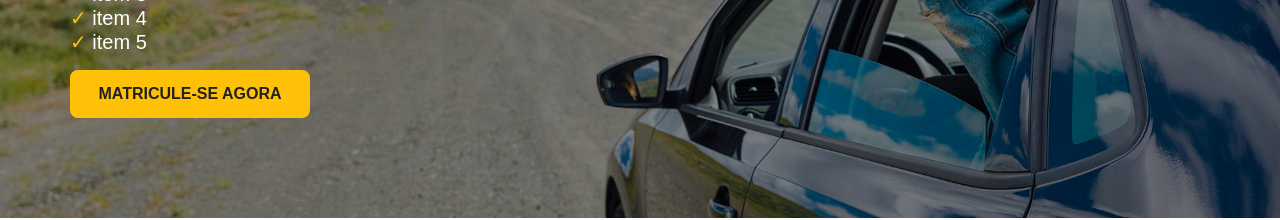
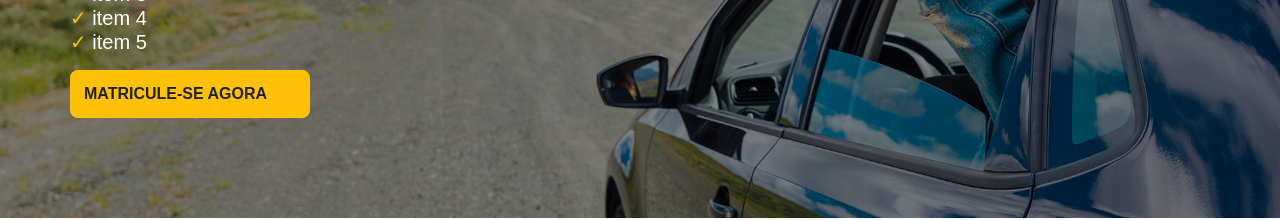
Before and after one commit to owesleymoraes/driving-school, a React (Vite) app: page / in a window 1280 px wide. Shown: the part 387-607 px from the top of the page. Built offline with nearby package versions, Linux system fonts and the light colour scheme.

Commit message:
feat: adding atribute font-size with params of the button component

```diff
--- a/src/components/Button/index.tsx
+++ b/src/components/Button/index.tsx
@@ -6,25 +6,27 @@ interface ButtonProps extends InputHTMLAttributes<ButtonProps> {
   width?: number;
   height?: number;
   children: string;
+  fontSize?: number;
+  marginTop?: number;
   isDisabled?: boolean;
   borderRadius?: number;
+  marginBottom?: number;
   backgroundColor?: string;
-  marginTop?: number;
-  marginBottom?: number;
 
   onClick: () => void;
 }
 
 export const Button: React.FC<ButtonProps> = ({
   children,
-  onClick,
-  backgroundColor = "#ffc107",
-  borderRadius,
   width = 120,
   height = 48,
+  fontSize = 16,
+  isDisabled,
+  borderRadius,
   color = "#212121",
-  isDisabled,
+  backgroundColor = "#ffc107",
 
+  onClick,
 }) => {
   return (
     <Styled.ButtonContainer>
@@ -36,7 +38,7 @@ export const Button: React.FC<ButtonProps> = ({
           height,
           borderRadius,
           color,
-
+          fontSize,
         }}
         onClick={onClick}
       >
--- a/src/components/Button/style.ts
+++ b/src/components/Button/style.ts
@@ -12,17 +12,17 @@ export const ButtonVariants = {
   outlined: "outlined",
 };
 
-
-
 export const ButtonContainer = styled.div``;
 
 export const Button = styled.button`
+  display: flex;
   font-size: 1rem;
   font-weight: 600;
   text-transform: uppercase;
   padding: 12px;
   cursor: pointer;
   border: 2px solid #ffc107;
+  align-items: center;
 
   &:hover:enabled {
     opacity: 0.6;
```
